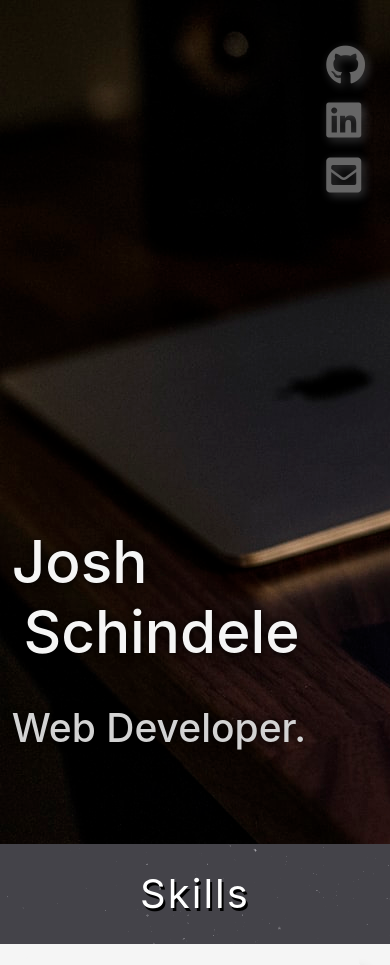
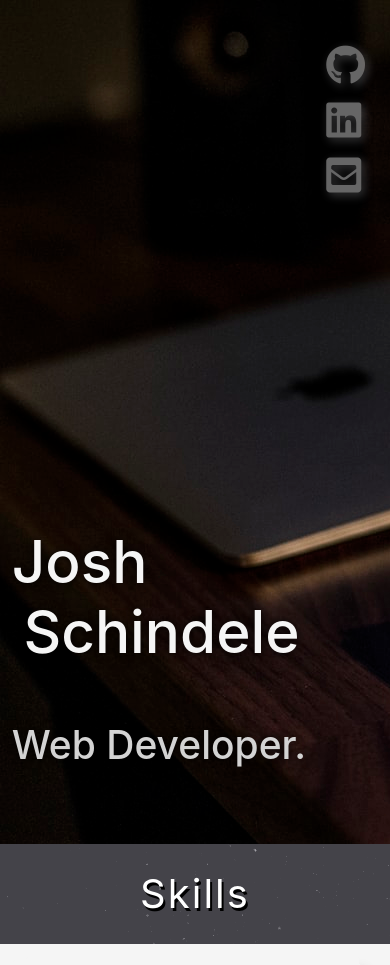
Before and after one commit to jmschindele/portfolio, a PHP site: page / in a window 390 px wide. Shown: the top 965 px of the page. Run offline with PHP 8.4, Linux system fonts and the light colour scheme; some libraries are stand-ins or nearby versions.

Commit message:
ipad responsive

```diff
--- a/assets/css/style.css
+++ b/assets/css/style.css
@@ -446,9 +446,13 @@ body {
     color: whitesmoke;
     text-shadow: 0px 0px 10px black;
   }
+  #last-name {
+    float: left;
+    margin-left: 3%
+  }
   #web-dev {
     left: 3%;
-    bottom: 10%;
+    bottom: 8%;
     font-size: 10vw;
     color: lightgray;
     text-shadow: 0px 0px 10px black;
```
